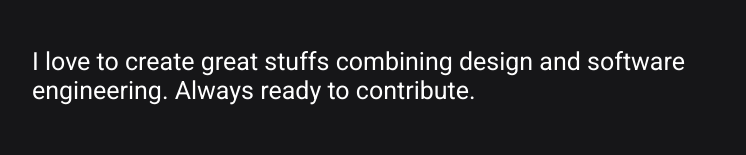
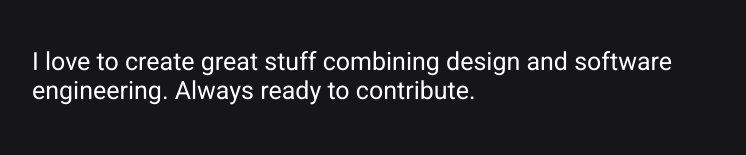
Before and after one commit to diegoajv/diegoajv.github.com, a plain HTML site: page index.html in a window 1280 px wide. Shown: the part 339-494 px from the top of the page, without its empty margins (160-906 px from the left). Drawn offline with Linux system fonts and the light colour scheme; a script that the page names is missing.

Commit message:
Edit spelling mistake in personal description

```diff
--- a/index.html
+++ b/index.html
@@ -22,7 +22,7 @@
                 <span>👨‍🎓</span> B.S. Computer Science and Technology | <span class="current-company">Tec de Monterrey</span>
             </div>
             <div class="current-description">
-                I love to create great stuffs combining design and software engineering. Always ready to contribute.
+                I love to create great stuff combining design and software engineering. Always ready to contribute.
             </div>
             <div class="current-social">
                 <div class="social-item">
```
